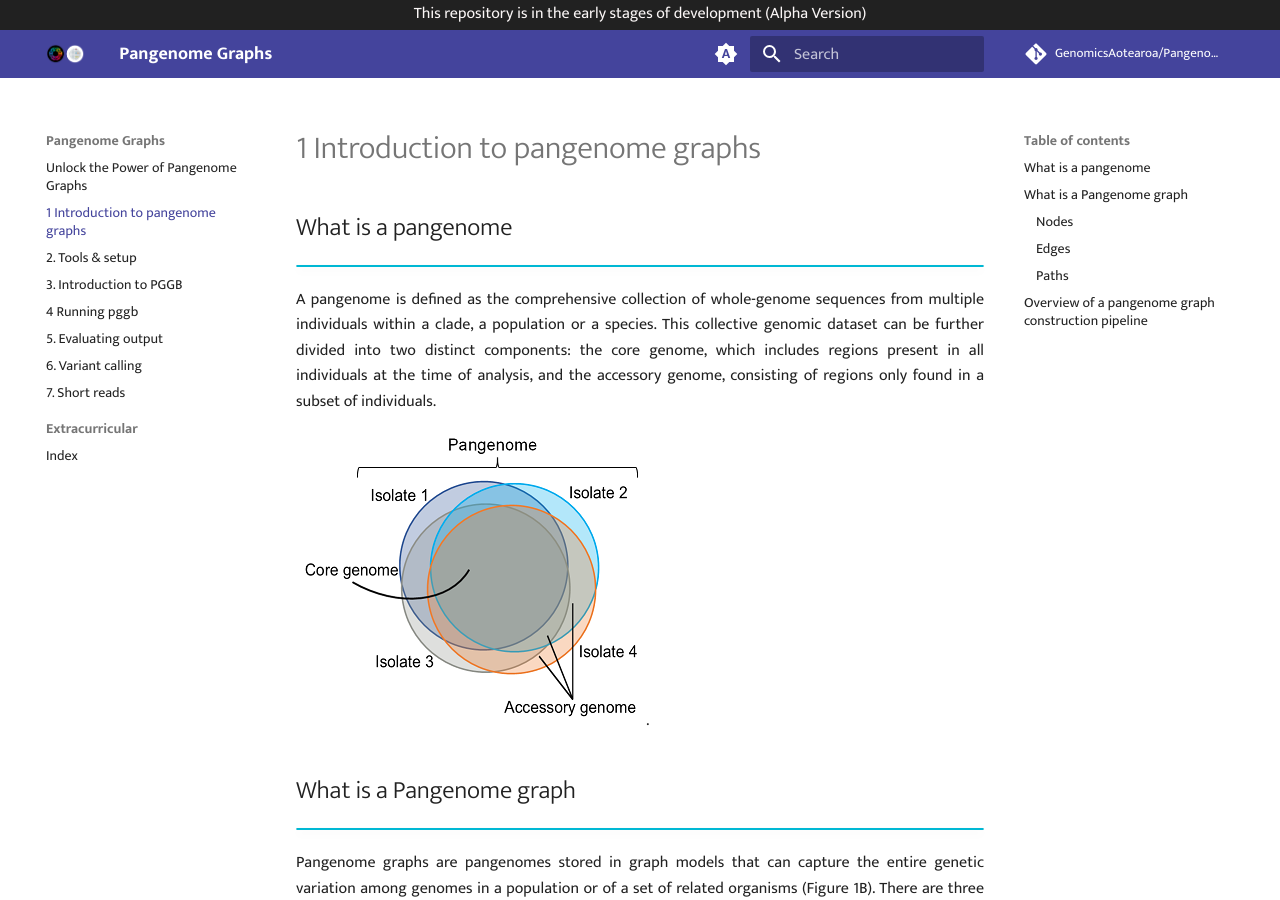
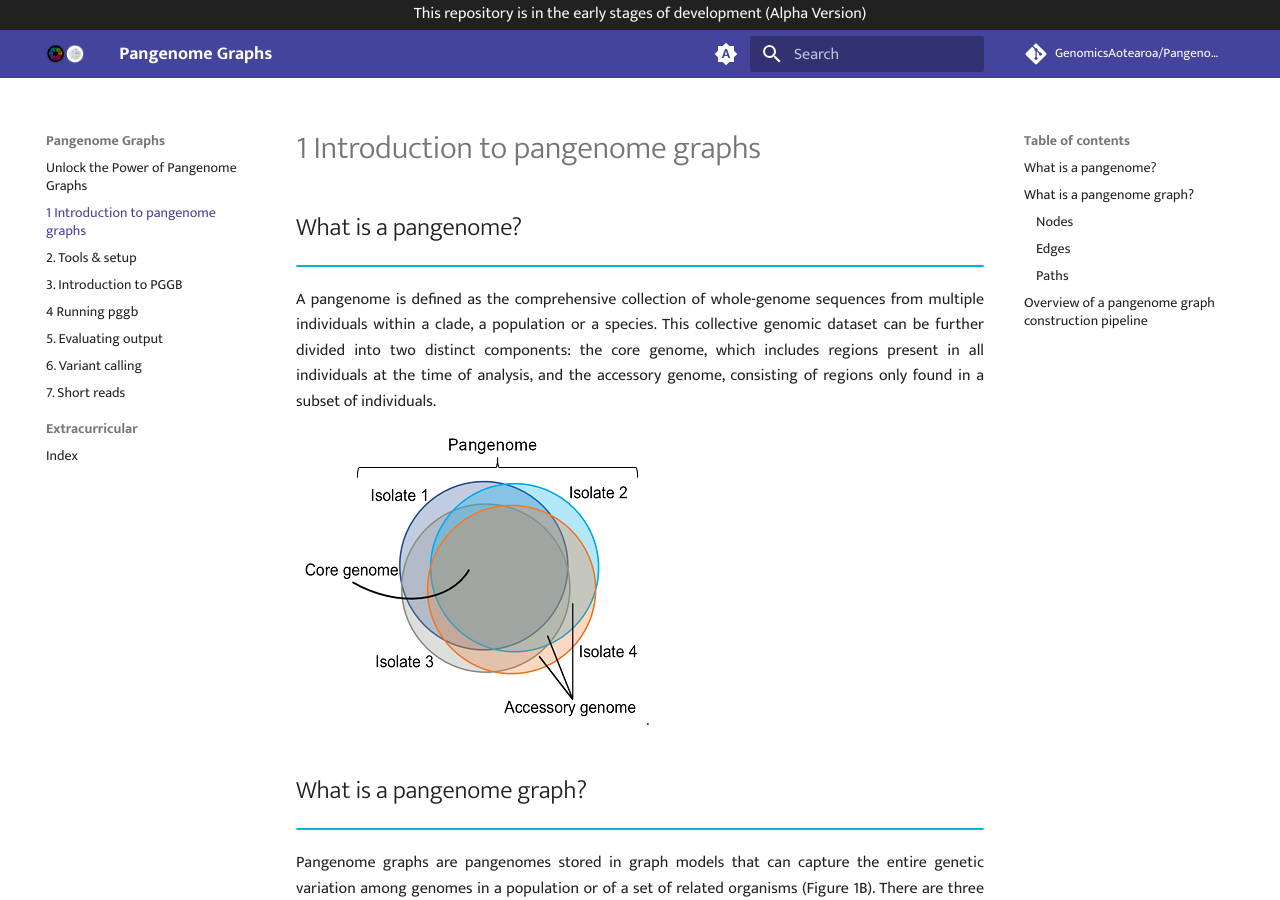
Before and after one commit to GenomicsAotearoa/Pangenome-Graphs-Workshop, an MkDocs documentation site: the page built from docs/1_Introduction_to_pangenome_graphs.md, in a window 1280 px wide and 900 px high. Built offline with MkDocs 1.6.1 and Material for MkDocs 9.7.7, drawn with Linux system fonts in a browser that asks for light colours; comment, search, counter and statistics services are not loaded.

Commit message:
Typos/tweaks.

```diff
--- a/docs/1_Introduction_to_pangenome_graphs.md
+++ b/docs/1_Introduction_to_pangenome_graphs.md
@@ -1,4 +1,4 @@
-## What is a pangenome
+## What is a pangenome?
 !!! info ""
 
 
@@ -12,7 +12,7 @@ This collective genomic dataset can be further divided into two distinct compone
 
 
 
-## What is a Pangenome graph
+## What is a pangenome graph?
 !!! info ""
 
 
```
